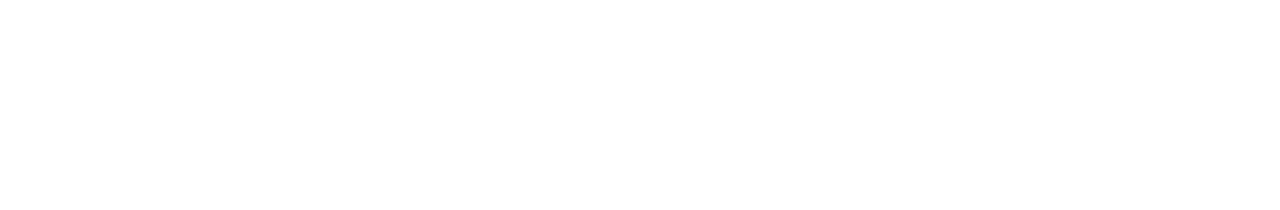
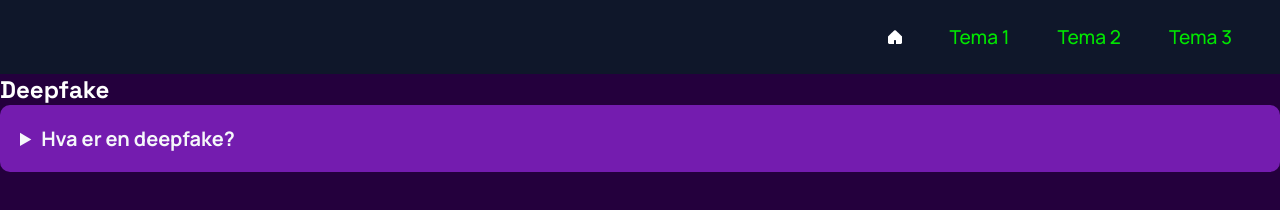
Before and after one commit to Qiienti/IT1_Prosjekt, a plain HTML site: page tema2.html in a window 1280 px wide. Drawn offline with Linux system fonts and the light colour scheme.

Commit message:
endringer i tema2.html

```diff
--- a/CSS/style_tema2.css
+++ b/CSS/style_tema2.css
@@ -0,0 +1,87 @@
+
+body {
+    font-family: "Manrope", sans-serif;
+    font-weight: 400;
+}
+
+h1 {
+    font-family: "Space Grotesk", sans-serif;
+    font-weight: 700;
+    color: #FFFFFF;
+}
+
+h2, h3 {
+    font-family: "Manrope", sans-serif;
+    font-weight: 700;
+}
+
+nav {
+    font-family: "Manrope", sans-serif;
+    font-weight: 500;
+}
+
+
+
+
+html {
+    scroll-behavior: smooth;
+    background-color: #24003D;
+}
+details {
+    background-color: #741CAF;
+    color: #F5F7FA;
+    padding: 20px;
+    border-radius: 10px;
+    margin-bottom: 15px;
+}
+
+summary {
+    cursor: pointer;
+    font-size: 20px;
+    font-weight: bold;
+}
+ details:hover {
+     color: #00E600;
+     cursor: crosshair;
+ }
+
+details p {
+    color: #FFFFFF;
+    line-height: 1.6;
+    margin-top: 15px;
+}
+
+
+
+
+* {
+    box-sizing: border-box;
+    margin: 0;
+    padding: 0;
+}
+
+nav {
+    position: sticky;
+    top: 0;
+    z-index: 100;
+    display: flex;
+    justify-content: flex-end;
+    gap: 1rem;
+    padding: 1rem 2rem;
+    background-color: #0f172a;
+}
+
+nav a {
+    color:#00E600;
+    text-decoration: none;
+    font-size: 1.2rem;
+    padding: 0.5rem 1rem;
+    border-radius: 0.5rem;
+    transition: 0.5s;
+}
+
+nav a:hover {
+    background-color: #00E600;
+    color: #0f172a;
+
+}
--- a/tema2.html
+++ b/tema2.html
@@ -1,10 +1,37 @@
 <!DOCTYPE html>
-<html lang="en">
+<html lang="no">
 <head>
     <meta charset="UTF-8">
-    <title>Title</title>
+    <title> Regulering </title>
+
+
+    <link rel="preconnect" href="https://fonts.googleapis.com">
+    <link rel="preconnect" href="https://fonts.gstatic.com" crossorigin>
+    <link href="https://fonts.googleapis.com/css2?family=Manrope:wght@400;500;700&family=Space+Grotesk:wght@700&display=swap" rel="stylesheet">
+    <link rel="stylesheet" href="CSS/style_tema2.css">
 </head>
 <body>
+<section class="tema">
 
+
+    <nav>
+        <a href="index.html"> <img src="bilder/home.png"> </a>
+        <a href="tema1.html">Tema 1</a>
+        <a href="tema2.html">Tema 2</a>
+        <a href="tema3.html">Tema 3</a>
+    </nav>
+<h1>Deepfake</h1>
+<details>
+    <summary>Hva er en deepfake?</summary>
+
+    <p>
+        En deepfake er et bilde, en video eller
+        et lydopptak som er laget eller manipulert
+        ved hjelp av kunstig intelligens.
+
+    </p>
+
+</details>
+</section>
 </body>
 </html>
```
Also changed, not shown: bilder/home.png (added).
